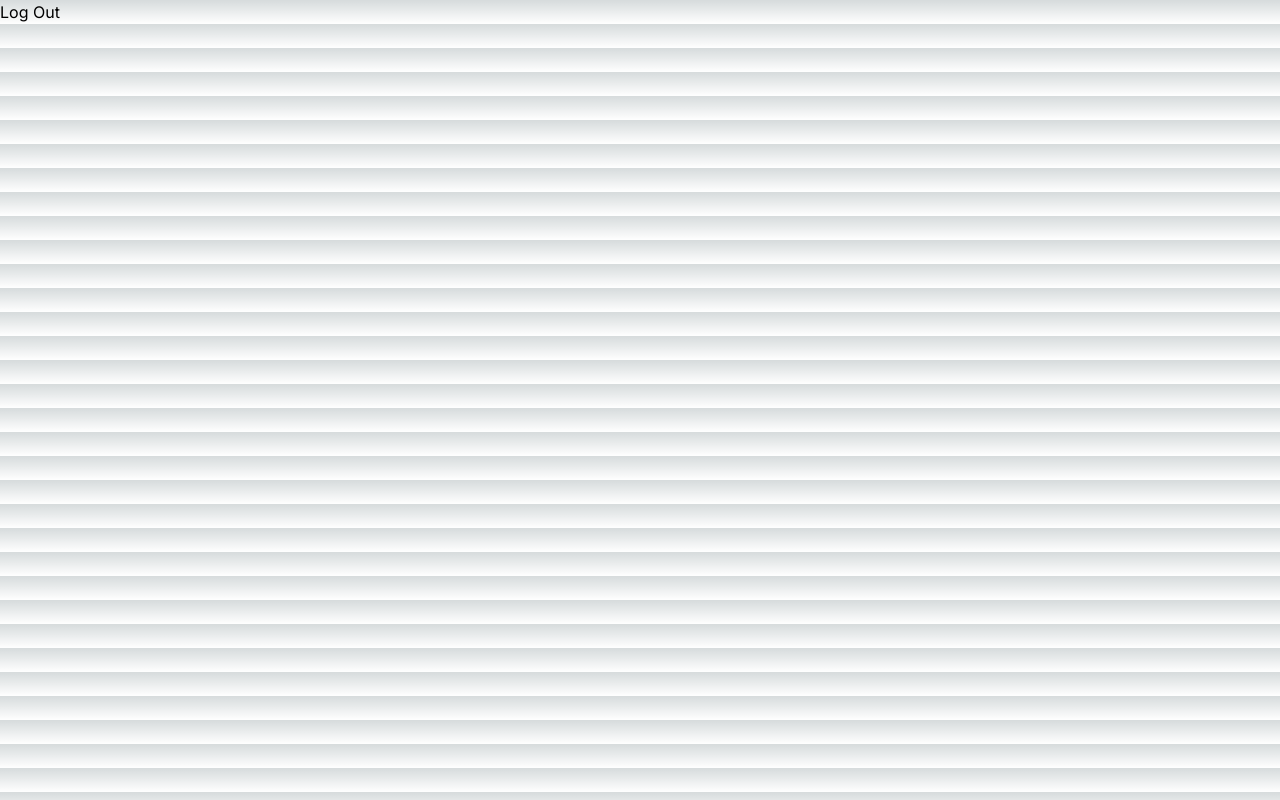
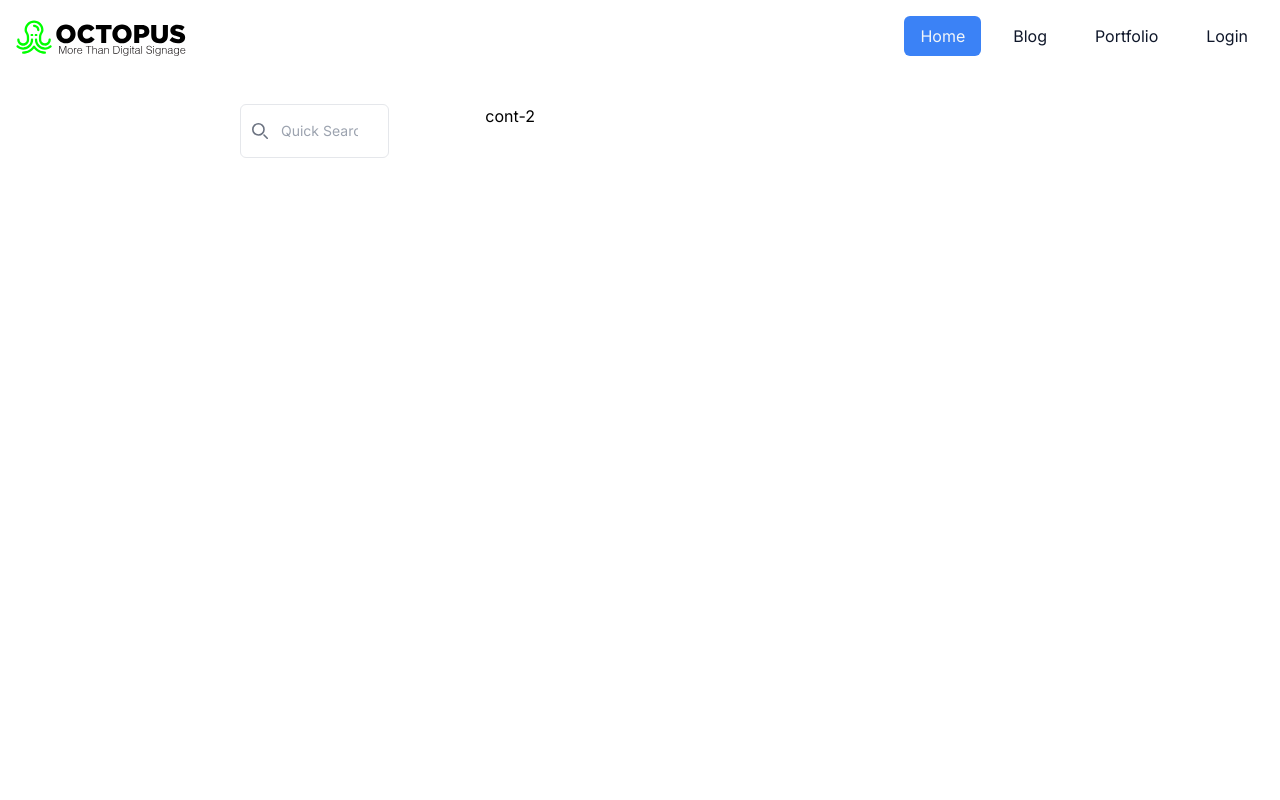
Before and after one commit to fatihcaliss/octopus-market, a Next.js app: page /products in a window 1280 px wide. Built offline with nearby package versions, Linux system fonts and the light colour scheme.

Commit message:
create products and related page templates

```diff
--- a/app/globals.css
+++ b/app/globals.css
@@ -16,7 +16,7 @@
   }
 }
 
-body {
+/* body {
   color: rgb(var(--foreground-rgb));
   background: linear-gradient(
       to bottom,
@@ -24,7 +24,7 @@ body {
       rgb(var(--background-end-rgb))
     )
     rgb(var(--background-start-rgb));
-}
+} */
 
 @layer utilities {
   .text-balance {
--- /dev/null
+++ b/app/products/[id]/page.tsx
@@ -0,0 +1,5 @@
+const ProductDetailPage = () => {
+  return <div>ProductDetailPage</div>;
+};
+
+export default ProductDetailPage;
--- /dev/null
+++ b/app/products/layout.tsx
@@ -0,0 +1,10 @@
+import { HeaderMegaMenu } from "@/components/HeaderMegaMenu/HeaderMegaMenu";
+
+export default function Layout({ children }: { children: React.ReactNode }) {
+  return (
+    <div className="">
+      <HeaderMegaMenu />
+      {children}
+    </div>
+  );
+}
--- a/app/products/page.tsx
+++ b/app/products/page.tsx
@@ -1,9 +1,18 @@
 "use client";
+
+import { ProductsFilterContainer } from "@/components/ProductsFilterContainer/ProductsFilterContainer";
 import { signOut } from "next-auth/react";
-import React from "react";
 
 const ProductsPage = () => {
-  return <button onClick={() => signOut()}>Log Out</button>;
+  return (
+    <div className="grid grid-cols-12 gap-4 mt-8 mx-40">
+      <div className="col-span-12 md:col-span-4">
+        <ProductsFilterContainer />
+      </div>
+      <div className="col-span-12 md:col-span-8">cont-2</div>
+    </div>
+    // <button onClick={() => signOut()}>Log Out</button>
+  );
 };
 
 export default ProductsPage;
--- /dev/null
+++ b/components/ProductsFilterContainer/ProductsFilterContainer.tsx
@@ -0,0 +1,32 @@
+export const ProductsFilterContainer = () => {
+  return (
+    <div className="px-20">
+      <div className="relative">
+        <div className="absolute inset-y-0 start-0 flex items-center ps-3 pointer-events-none">
+          <svg
+            className="w-4 h-4 text-gray-500 dark:text-gray-400"
+            aria-hidden="true"
+            xmlns="http://www.w3.org/2000/svg"
+            fill="none"
+            viewBox="0 0 20 20"
+          >
+            <path
+              stroke="currentColor"
+              stroke-linecap="round"
+              stroke-linejoin="round"
+              strokeWidth="2"
+              d="m19 19-4-4m0-7A7 7 0 1 1 1 8a7 7 0 0 1 14 0Z"
+            />
+          </svg>
+        </div>
+        <input
+          type="search"
+          id="default-search"
+          className="block w-full p-4 ps-10 text-sm border rounded-md focus:border-gray-200 focus:outline-none focus:ring-2 focus:ring-offset-2 focus:ring-gray-300 transition-colors duration-300 text-gray-800"
+          placeholder="Quick Search"
+          required
+        />
+      </div>
+    </div>
+  );
+};
```
